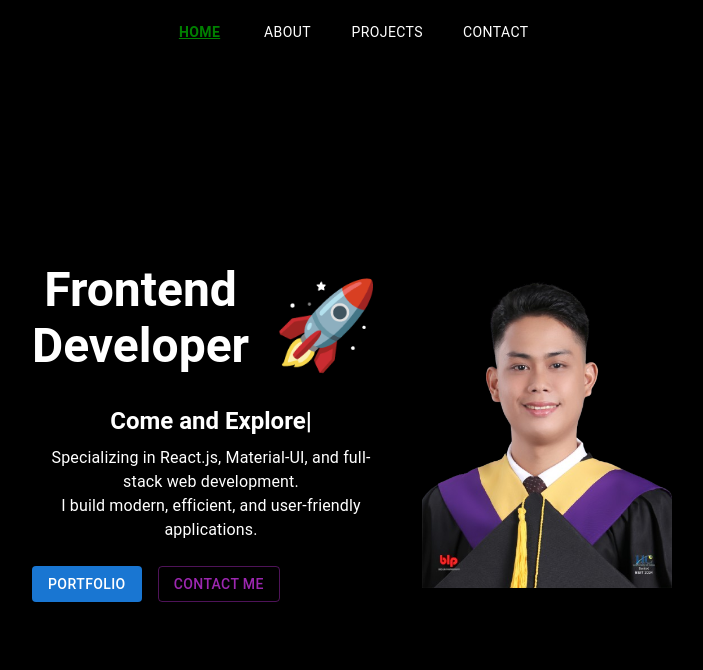
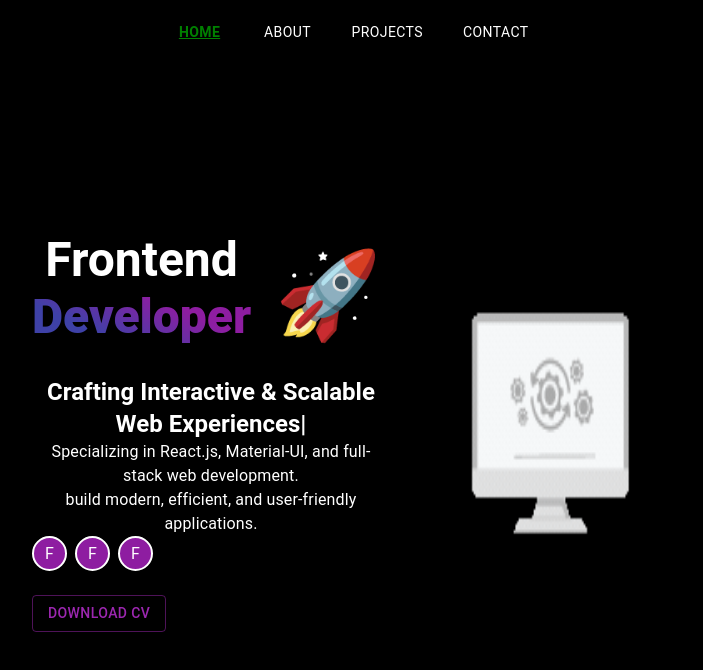
Before and after one commit to p0k3m0n187/Portfolio, a React (Create React App) app: page / in a window 1280 px wide. Shown: the top 670 px of the page, without its empty margins (288-991 px from the left). Built offline with nearby package versions, Linux system fonts and the light colour scheme.

Commit message:
enhanced homepage

```diff
--- a/package.json
+++ b/package.json
@@ -8,6 +8,7 @@
     "@mui/icons-material": "^6.4.1",
     "@mui/material": "^6.4.1",
     "cra-template": "1.2.0",
+    "framer-motion": "^12.4.2",
     "react": "^19.0.0",
     "react-dom": "^19.0.0",
     "react-scripts": "5.0.1",
--- a/src/App.js
+++ b/src/App.js
@@ -21,7 +21,7 @@ const theme = createTheme({
           height: "100vh",
           textAlign: "center",
           overflowX: "hidden",
-          backgroundColor: "black",
+          background: "black",
         },
       },
     },
@@ -34,32 +34,6 @@ const Wrapper = styled("div")({
   margin: "0 auto",
   boxSizing: "border-box",
 });
-
-// Styled container for background shapes
-// const ShapesContainer = styled("div")({
-//   position: "absolute",
-//   top: 0,
-//   left: 0,
-//   width: "100%",
-//   height: "100vh",
-//   zIndex: -1, // Ensure it stays behind the content
-//   pointerEvents: "none", // Prevent shapes from blocking clicks
-// });
-
-// Example Shape
-// const Shape = styled("div")(({ top, left, size, color }) => ({
-//   position: "absolute",
-//   top: top,
-//   left: left,
-//   width: size,
-//   height: size,
-//   backgroundColor: `rgba(${color}, 0.1)`, // Add transparency (30%)
-//   borderRadius: "50%", // Makes it a circle
-//   // opacity: 1, // Set opacity to 1 to avoid affecting the whole element
-//   backdropFilter: "blur(5px)",
-//   WebkitBackdropFilter: "blur(5px)",
-// }));
-
 
 function App() {
   // Create refs for each section
@@ -77,13 +51,6 @@ function App() {
         contactsRef={contactsRef}
       />
       <CssBaseline />
-
-      {/* Background Shapes
-      <ShapesContainer>
-        <Shape top="10%" left="20%" size="100px" color="red" />
-        <Shape top="50%" left="70%" size="150px" color="blue" />
-        <Shape top="80%" left="40%" size="120px" color="green" />
-      </ShapesContainer> */}
 
       <Wrapper>
         <div ref={homeRef}>
--- /dev/null
+++ b/src/Component/Animation/animation.js
@@ -0,0 +1,20 @@
+import React from 'react'
+import { motion } from "framer-motion";
+import { Box, Typography } from '@mui/material';
+
+
+function animation({ WordHere, aniduration, aniease, anidelay = 0 }) {
+    return (
+        <Box>
+            <motion.div
+                initial={{ x: -100, opacity: 0 }}  // Start position (off-screen)
+                animate={{ x: 0, opacity: 1 }}  // End position (visible)
+                transition={{ duration: aniduration, ease: aniease, delay: anidelay }}  // Smooth transition
+            >
+                <Typography>{WordHere}</Typography>
+            </motion.div>
+        </Box>
+    )
+}
+
+export default animation
--- /dev/null
+++ b/src/Component/Animation/buttonanimation.js
@@ -0,0 +1,41 @@
+import React from 'react'
+import { motion } from "framer-motion";
+import { Box, Typography } from '@mui/material';
+function buttonanimation({ text, aniduration, aniease, anidelay = 0 }) {
+    return (
+        <Box
+        // sx={{
+        //     border: "2px solid white",
+        //     borderRadius: "50%",
+        //     width: "35px",
+        //     height: "35px",
+        //     backgroundColor: "#8E1DA1", // Correct background color
+        // }}
+        >
+            <motion.div
+                initial={{ y: 100, opacity: 0 }}  // Start position (off-screen)
+                animate={{ y: 0, opacity: 1 }}  // End position (visible)
+                transition={{ duration: aniduration, ease: aniease, delay: anidelay }}  // Smooth transition
+            >
+                <Box
+                    sx={{
+                        display: "flex",
+                        justifyContent: "center",
+                        alignItems: "center",
+                        fontSize: "16px",
+                        fontWeight: "bold",
+                        color: "white",
+                        border: "2px solid white",
+                        borderRadius: "50%",
+                        width: "35px",
+                        height: "35px",
+                        backgroundColor: "#8E1DA1", // Correct background color
+                    }}>
+                    <Typography>{text}</Typography>
+                </Box>
+            </motion.div>
+        </Box>
+    )
+}
+
+export default buttonanimation
--- a/src/Component/Navbar.js
+++ b/src/Component/Navbar.js
@@ -37,15 +37,15 @@ export default function Navbar({ homeRef, aboutRef, projectsRef, contactsRef })
             <AppBar
                 position="fixed"
                 sx={{
-                    background: scrolled ? "rgba( 25, 24, 24, .5 )" : "black",
-                    // boxShadow: scrolled ? "0 8px 32px 0 rgba(0, 0, 0, 0.5)" : "none",
-                    backdropFilter: "blur(51px)",
-                    WebkitBackdropFilter: "blur(12px)",
+                    background: scrolled ? "rgba( 25, 24, 24, .5 )" : "none",
+                    boxShadow: scrolled ? "0 8px 50px 0 rgba(0, 0, 0, 0.5)" : "none",
+                    // backdropFilter: "blur(51px)",
+                    // WebkitBackdropFilter: "blur(12px)",
                     top: 0,
                     left: 0,
                     right: 0,
                     transition: "background 0.3s ease, box-shadow 0.3s ease",
-                    border: scrolled ? "1px solid rgba( 255, 255, 255, 0.10 )" : "none",
+                    border: scrolled ? "none" : "none",
                 }}
             >
                 <Toolbar sx={{ justifyContent: "center", gap: 3 }}>
--- a/src/Pages/Home.js
+++ b/src/Pages/Home.js
@@ -1,7 +1,10 @@
 import { Box, Button, Typography } from "@mui/material";
 import React from "react";
-import GradPic from "../Images/Grad_pic-removebg-preview.png";
+import ComGif from "../Images/Computer.gif";
 import { TypeAnimation } from "react-type-animation";
+import AnimateIntro from "../Component/Animation/animation"
+import ButtonAnimated from "../Component/Animation/buttonanimation";
+// import FacebookOutlinedIcon from '@mui/icons-material/FacebookOutlined';
 
 function Home() {
     return (
@@ -31,12 +34,23 @@ function Home() {
                 {/* Left Content - Text & Buttons */}
                 <Box sx={{ flex: 1, minWidth: "300px" }}>
                     {/* Title */}
-                    <Box sx={{ display: "flex", gap: 3 }}>
+                    <Box sx={{
+                        display: "flex",
+                        gap: 3
+                    }}>
                         <Box>
                             <Typography variant="h3" fontWeight="700" color="white">
                                 Frontend
                             </Typography>
-                            <Typography variant="h3" fontWeight="700" color="white">
+                            <Typography
+                                variant="h3"
+                                fontWeight="1000"
+                                sx={{
+                                    background: "linear-gradient(25deg, rgba(62,65,167,1) 26%, rgba(142,29,161,1) 67%)",
+                                    WebkitBackgroundClip: "text",  // Clips the background to the text
+                                    color: "transparent",  // Make text color transparent so that the gradient shows
+                                }}
+                            >
                                 Developer
                             </Typography>
                         </Box>
@@ -51,33 +65,72 @@ function Home() {
                             🚀
                         </Box>
                     </Box>
-
                     {/* Typing Animation */}
-                    <Box sx={{ display: 'flex', flexDirection: 'column', justifyContent: "flex-start" }}>
+                    <Box sx={{ display: 'flex', flexDirection: 'column', alignItems: "flex-start" }}>
                         <Box sx={{ marginTop: 2 }}>
                             <Typography variant="h5" fontWeight="bold">
                                 <TypeAnimation
                                     sequence={[
                                         "Crafting Interactive & Scalable Web Experiences", 100 // Text and delay,
-                                        , "Come and Explore"
                                     ]}
-                                    speed={50}  // Speed of typing
+                                    speed={30}  // Speed of typing
                                     typingDelay={5}  // Optional delay before starting to type
                                 />
                             </Typography>
                         </Box>
 
                         {/* Subtext */}
-                        <Typography mt={1}>
-                            Specializing in React.js, Material-UI, and full-stack web development.
-                        </Typography>
-                        <Typography>I build modern, efficient, and user-friendly applications.</Typography>
+                        <AnimateIntro
+                            WordHere="Specializing in React.js, Material-UI, and full-stack web development."
+                            aniduration={1.2}
+                            aniease="easeInOut"
+                            anidelay={1.5}
+                        />
 
-                        {/* Buttons */}
+                        <AnimateIntro
+                            WordHere="build modern, efficient, and user-friendly applications."
+                            aniduration={1.2}
+                            aniease="easeInOut"
+                            anidelay={2.5}
+                        />
+
+                        <Box sx={{ display: 'flex', gap: 1 }}>
+                            {/* <Box
+                                sx={{
+                                    border: "2px solid white",
+                                    borderRadius: "50%",
+                                    width: "35px",
+                                    height: "35px",
+                                    backgroundColor: "#8E1DA1", // Correct background color
+                                }}
+                            >
+                            </Box> */}
+
+                            <ButtonAnimated
+                                text="F"
+                                aniduration={1.2}
+                                aniease="easeInOut"
+                                anidelay={3}
+                            />
+
+                            <ButtonAnimated
+                                text="F"
+                                aniduration={1.2}
+                                aniease="easeInOut"
+                                anidelay={3.5}
+                            />
+
+                            <ButtonAnimated
+                                text="F"
+                                aniduration={1.2}
+                                aniease="easeInOut"
+                                anidelay={4.2}
+                            />
+                        </Box>
+
                         <Box sx={{ display: "flex", gap: 2, mt: 3 }}>
-                            <Button variant="contained">Portfolio</Button>
                             <Button variant="outlined" color="secondary">
-                                Contact Me
+                                Download CV
                             </Button>
                         </Box>
                     </Box>
@@ -86,11 +139,11 @@ function Home() {
                 {/* Right Content - Image */}
                 <Box>
                     <img
-                        src={GradPic}
+                        src={ComGif}
                         alt="Graduation ceremony of Lawrence"
                         style={{
                             width: "250px",
-                            height: "auto",
+                            height: "250px",
                         }}
                     />
                 </Box>
```
Also changed, not shown: src/Images/Computer.gif (added), 1 other file (tests, documents, lock files or other folders).
